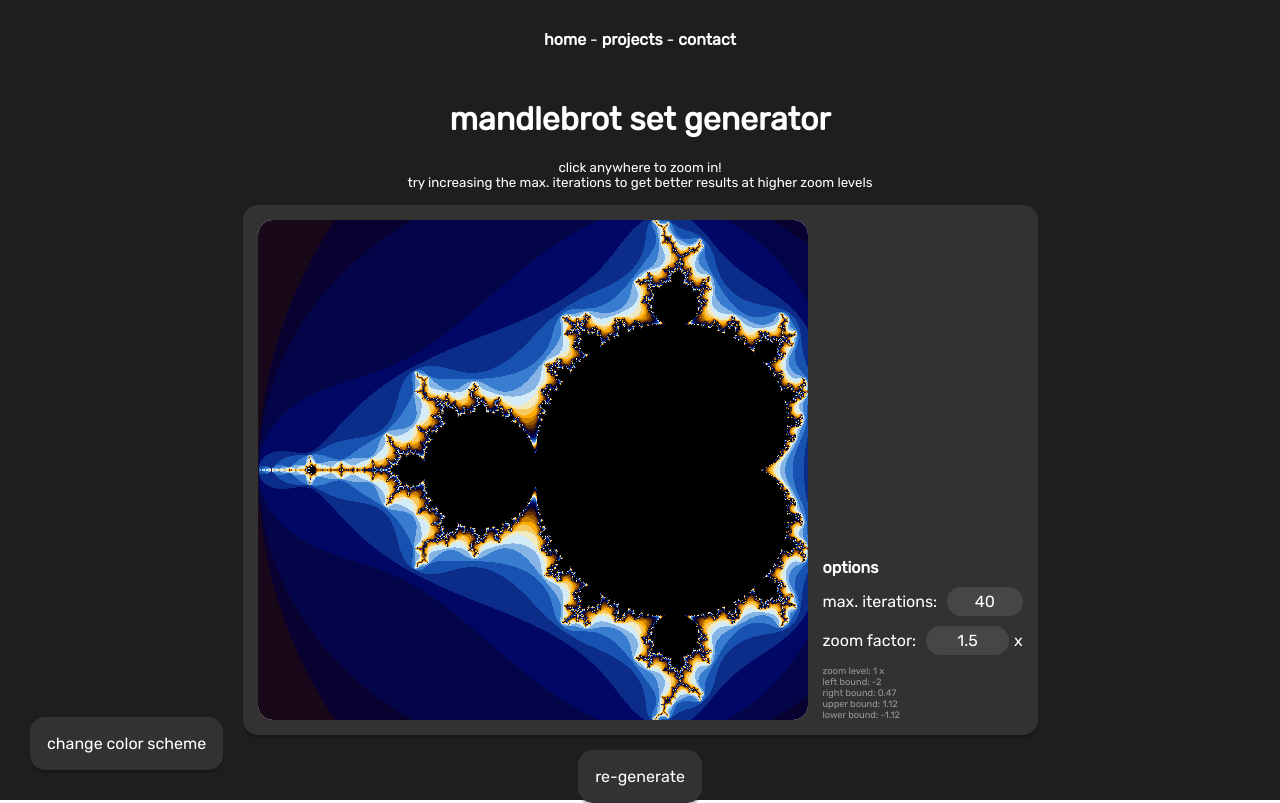
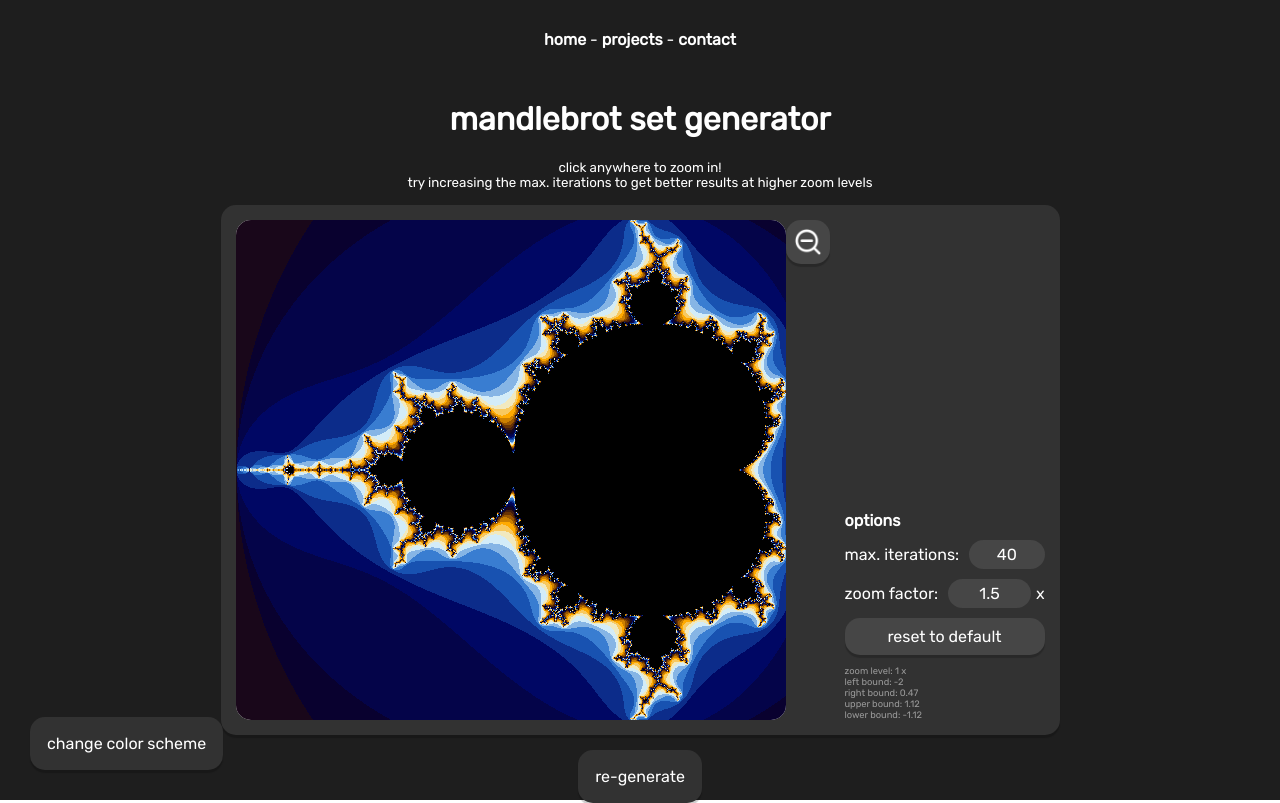
Before and after one commit to nathangchay/me, a Vue app: page /#/mandelbrot in a window 1280 px wide. Built offline with nearby package versions, Linux system fonts and the light colour scheme; the HTML template or start-up script is replaced by a standard one.

Commit message:
Added reset to default button

```diff
--- a/src/views/Mandelbrot.vue
+++ b/src/views/Mandelbrot.vue
@@ -14,6 +14,12 @@
       :height="canvasHeight"
       @click="onZoom"
     />
+    <div id="button-small">
+      <img
+        id="icon"
+        src="../assets/zoom-out.png"
+      >
+    </div>
     <div id="sidebar">
       <div id="options">
         <div id="options-item">
@@ -31,6 +37,14 @@
             style="margin-right: 5px"
           >
           x
+        </div>
+        <div id="options-item">
+          <div
+            id="button-slim"
+            @click="resetToDefault"
+          >
+            reset to default
+          </div>
         </div>
       </div>
       <div id="info">
@@ -169,7 +183,18 @@ export default {
           canvasContext.fillRect(xPixel, yPixel, 1, 1);
         }
       }
-    }
+    },
+
+    resetToDefault() {
+      this.maxIter = 40;
+      this.zoomFactor = 1.5;
+      this.boundLeft = -2.0;
+      this.boundRight = 0.47;
+      this.boundUp = 1.12;
+      this.boundDown = -1.12;
+
+      this.generateMandelbrot();
+    },
   },
 };
 </script>
@@ -208,6 +233,45 @@ export default {
 
   #button:hover {
     border-color: var(--text)
+  }
+
+  #button-slim {
+    background-color: var(--accent1);
+    padding: 7px 15px;
+    width: 100%;
+    border-radius: 15px;
+    border: solid transparent 2px;
+    cursor: pointer;
+    box-shadow: 0 3px 1px rgb(0 0 0 / 0.2);
+    transition: border-color 200ms ease-in-out, background-color 300ms ease-in-out;
+  }
+
+  #button-slim:hover {
+    border-color: var(--text)
+  }
+
+  #button-small {
+    background-color: var(--accent1);
+    padding: 5px;
+    width: 30px;
+    height: 30px;
+    border-radius: 15px;
+    border: solid transparent 2px;
+    cursor: pointer;
+    box-shadow: 0 3px 1px rgb(0 0 0 / 0.2);
+    transition: border-color 200ms ease-in-out, background-color 300ms ease-in-out;
+    display: flex;
+    align-items: center;
+    justify-content: center;
+  }
+
+  #button-small:hover {
+    border-color: var(--text)
+  }
+
+  #icon {
+    width: 30px;
+    height: 30px;
   }
 
   #info {
```
